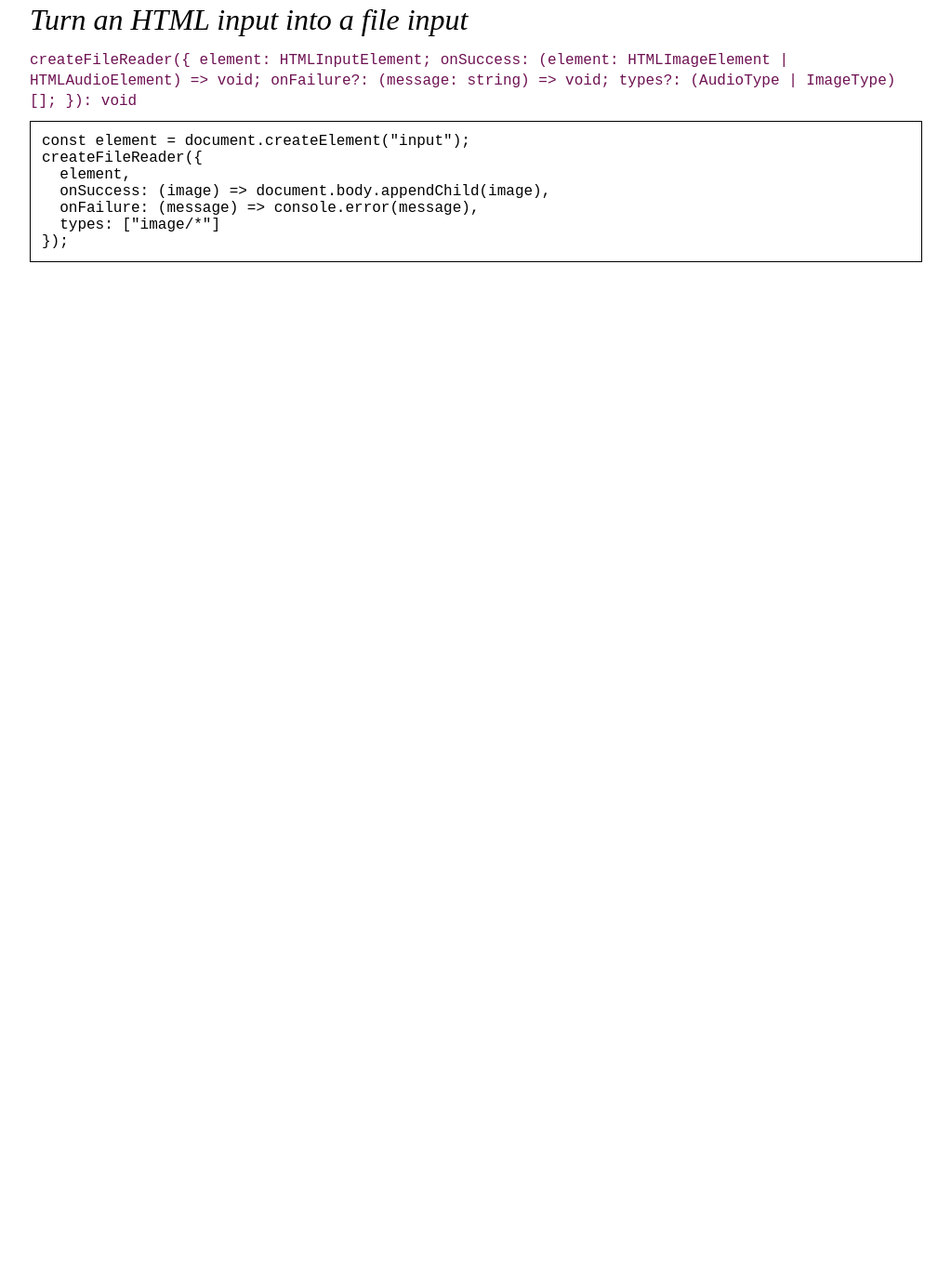
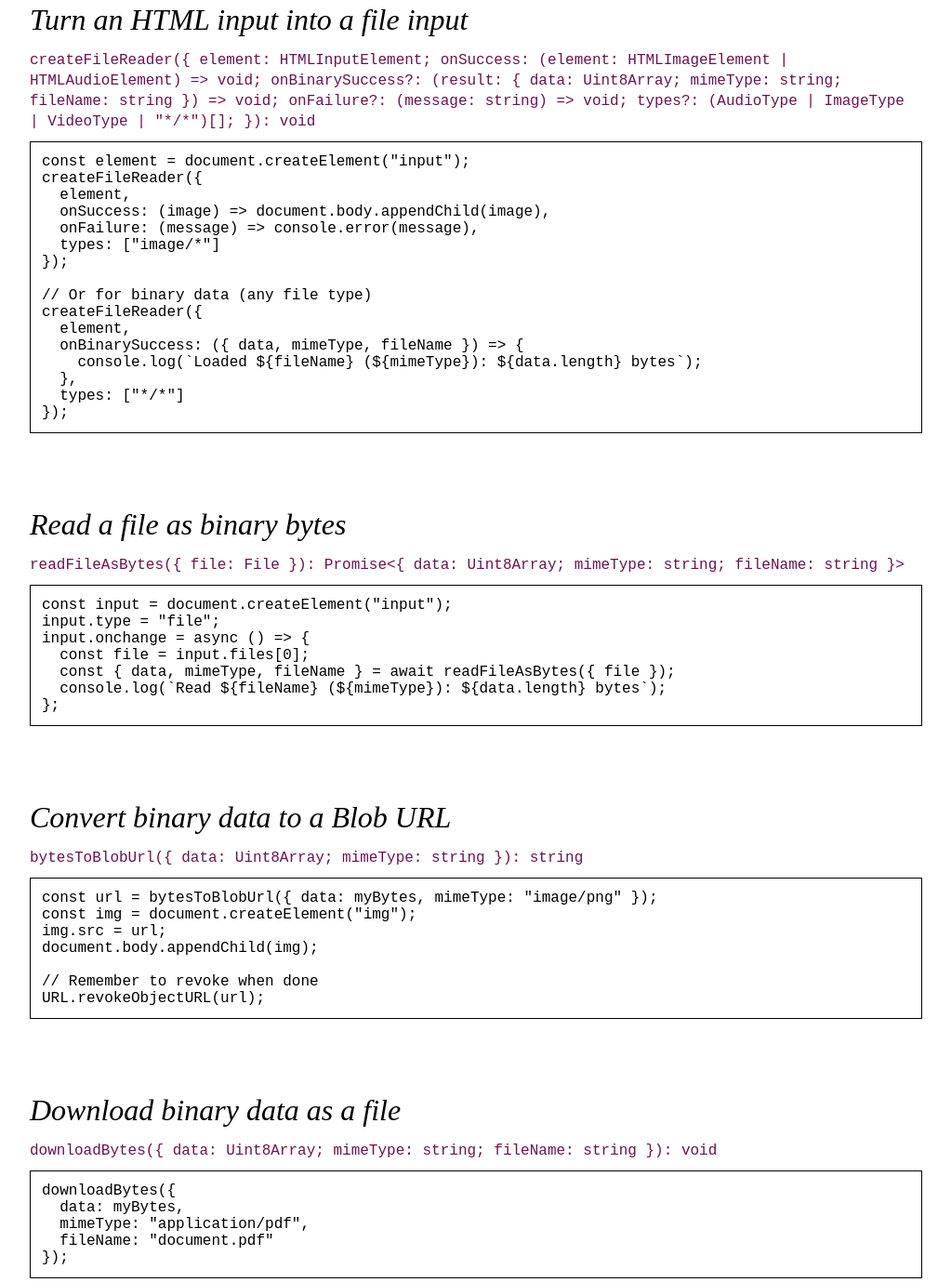
Before and after one commit to another-machine/public-library, a website built with Parcel: page docs/src/steganography/index.html in a window 1280 px wide. Shown: the part 8123-9502 px from the top of the page at 93% size, without its empty margins (128-1151 px from the left). Before the commit the page ends 8453 px from the top, so only its background shows below. Built offline with nearby package versions, Linux system fonts and the light colour scheme.

Commit message:
updating docs to include new utilities

```diff
--- a/docs/src/steganography/index.html
+++ b/docs/src/steganography/index.html
@@ -505,8 +505,10 @@ createDropReader({
         <p>
           <code
             >createFileReader({ element: HTMLInputElement; onSuccess: (element:
-            HTMLImageElement | HTMLAudioElement) => void; onFailure?: (message:
-            string) => void; types?: (AudioType | ImageType)[]; }): void</code
+            HTMLImageElement | HTMLAudioElement) => void; onBinarySuccess?:
+            (result: { data: Uint8Array; mimeType: string; fileName: string })
+            => void; onFailure?: (message: string) => void; types?: (AudioType |
+            ImageType | VideoType | "*/*")[]; }): void</code
           >
         </p>
         <pre><code>const element = document.createElement("input");
@@ -515,6 +517,64 @@ createFileReader({
   onSuccess: (image) => document.body.appendChild(image),
   onFailure: (message) => console.error(message),
   types: ["image/*"]
+});
+
+// Or for binary data (any file type)
+createFileReader({
+  element,
+  onBinarySuccess: ({ data, mimeType, fileName }) => {
+    console.log(`Loaded ${fileName} (${mimeType}): ${data.length} bytes`);
+  },
+  types: ["*/*"]
+});</code></pre>
+      </section>
+
+      <section>
+        <h2>Read a file as binary bytes</h2>
+        <p>
+          <code
+            >readFileAsBytes({ file: File }): Promise&lt;{ data: Uint8Array;
+            mimeType: string; fileName: string }></code
+          >
+        </p>
+        <pre><code>const input = document.createElement("input");
+input.type = "file";
+input.onchange = async () => {
+  const file = input.files[0];
+  const { data, mimeType, fileName } = await readFileAsBytes({ file });
+  console.log(`Read ${fileName} (${mimeType}): ${data.length} bytes`);
+};</code></pre>
+      </section>
+
+      <section>
+        <h2>Convert binary data to a Blob URL</h2>
+        <p>
+          <code
+            >bytesToBlobUrl({ data: Uint8Array; mimeType: string }):
+            string</code
+          >
+        </p>
+        <pre><code>const url = bytesToBlobUrl({ data: myBytes, mimeType: "image/png" });
+const img = document.createElement("img");
+img.src = url;
+document.body.appendChild(img);
+
+// Remember to revoke when done
+URL.revokeObjectURL(url);</code></pre>
+      </section>
+
+      <section>
+        <h2>Download binary data as a file</h2>
+        <p>
+          <code
+            >downloadBytes({ data: Uint8Array; mimeType: string; fileName:
+            string }): void</code
+          >
+        </p>
+        <pre><code>downloadBytes({
+  data: myBytes,
+  mimeType: "application/pdf",
+  fileName: "document.pdf"
 });</code></pre>
       </section>
     </main>
```
